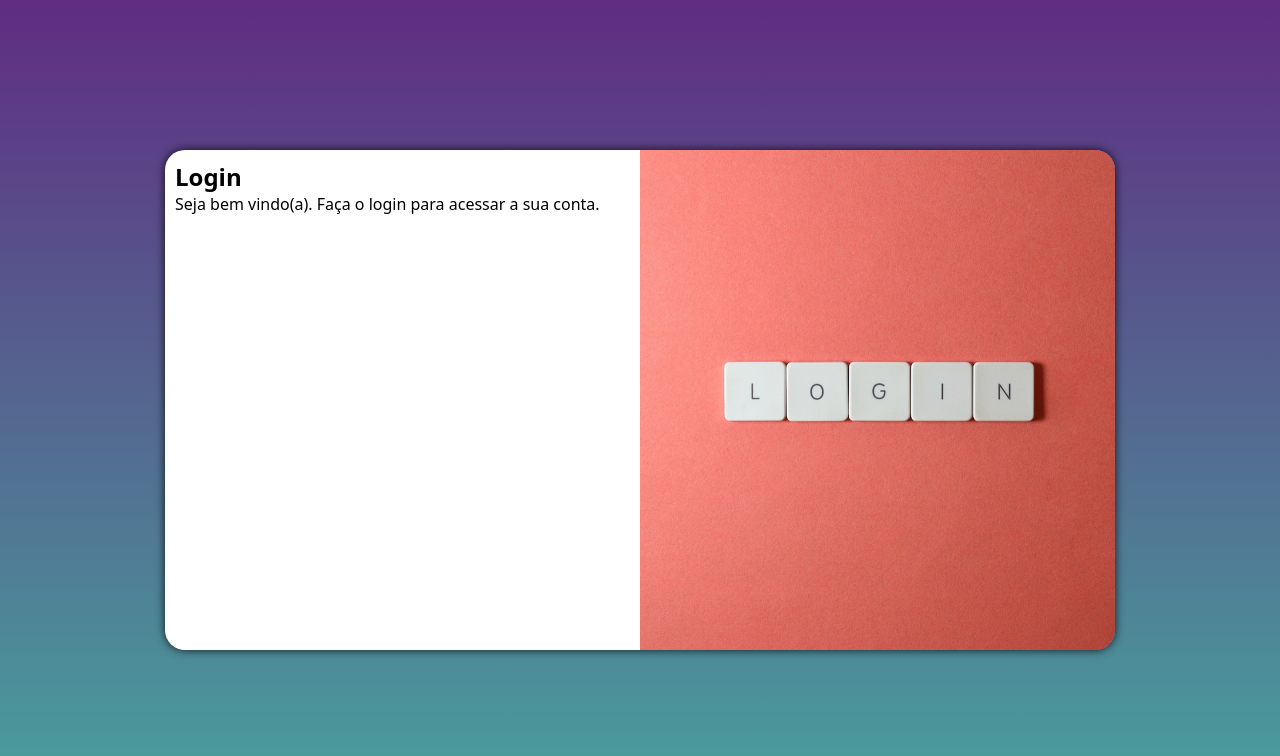
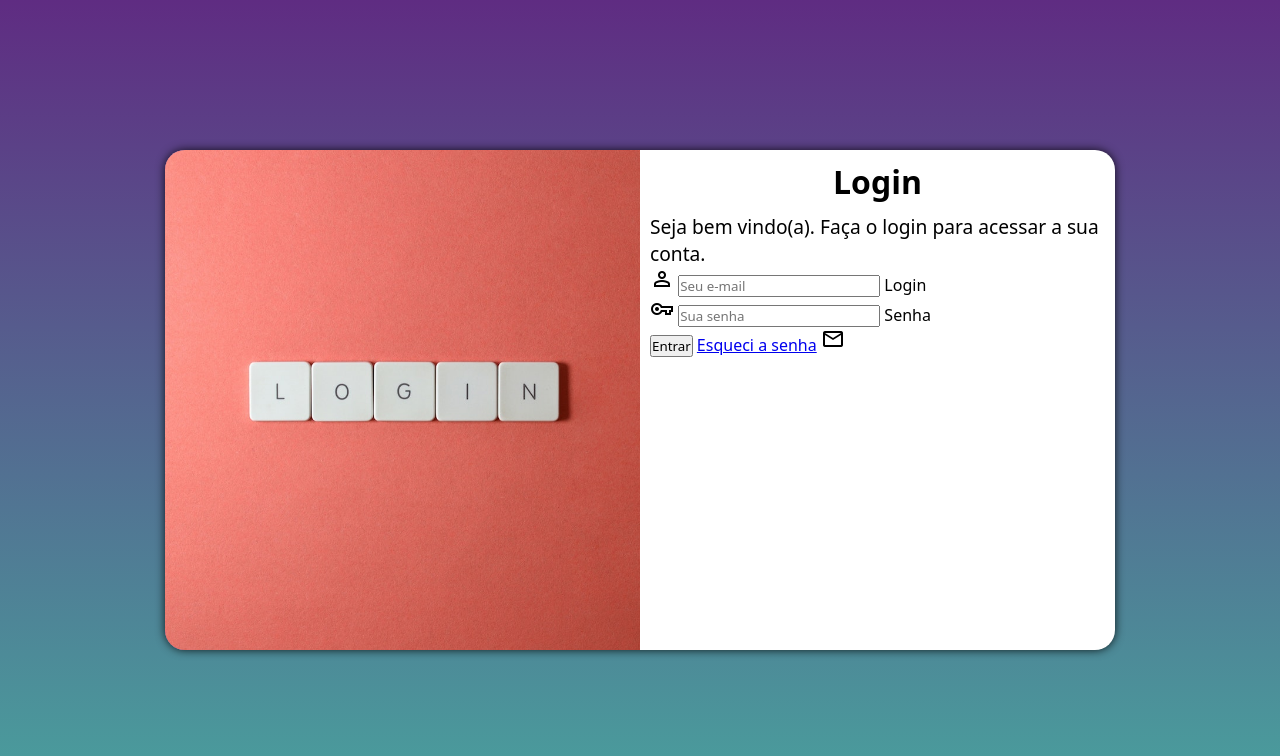
Before and after one commit to AyrtonRub/projeto-login, a plain HTML site: page index.html in a window 1280 px wide. Drawn offline with nearby package versions, Linux system fonts and the light colour scheme.

Commit message:
adicionado login

```diff
--- a/index.html
+++ b/index.html
@@ -5,6 +5,7 @@
     <meta http-equiv="X-UA-Compatible" content="IE=edge">
     <meta name="viewport" content="width=device-width, initial-scale=1.0">
     <title>Tela de login</title>
+    <link rel="stylesheet" href="https://fonts.googleapis.com/css2?family=Material+Symbols+Outlined:opsz,wght,FILL,GRAD@20..48,100..700,0..1,-50..200" />
     <link rel="stylesheet" href="style/style.css">
     <link rel="stylesheet" href="style/queries.css">
 </head>
@@ -16,12 +17,28 @@
             </div>
 
             <div id="formulario">
+
                 <h1>Login</h1>
                 <p>
                     Seja bem vindo(a). Faça o login para acessar a sua conta.
                 </p>
-                <form action="login.php" method="post">
 
+                <form action="login.php" method="post" autocomplete="on">
+
+                    <div class="campo">
+                        <span class="material-symbols-outlined">person</span>
+                        <input type="email" name="login" id="ilogin" placeholder="Seu e-mail" autocomplete="email" required maxlength="30">
+                        <label for="ilogin">Login</label>
+                    </div>
+
+                    <div class="campo">
+                        <span class="material-symbols-outlined">vpn_key</span>
+                        <input type="password" name="senha" id="isenha" placeholder="Sua senha" autocomplete="current-password" required minlength="8">
+                        <label for="isenha">Senha</label>
+                    </div>
+                        <input type="submit" value="Entrar">
+                        <a href="esqueci.html">Esqueci a senha</a>
+                        <span class="material-symbols-outlined">email</span>
                 </form>
 
             </div>
--- a/style/queries.css
+++ b/style/queries.css
@@ -5,7 +5,7 @@
     --cor02: #5f2c82;
 }
 
-@media screen and (min-width:600px) and (max-width: 992px) {
+@media screen and (min-width:768px) and (max-width: 992px) {
     body {
         background-image: linear-gradient(to bottom, var(--cor02), var(--cor01));
     }
@@ -16,13 +16,13 @@
 
     section#login > div#imagem {
         float: right;
-        width: 40%;
+        width: 30%;
         height: 100%;
     }
 
     section#login > div#formulario {
         float: left;
-        width: 60%;
+        width: 70%;
     }
 }
 
@@ -36,13 +36,21 @@
     }
 
     section#login > div#imagem {
-        float: right;
+        float: left;
         width: 50%;
         height: 100%;
     }
 
     section#login > div#formulario {
-        float: left;
+        float: right;
         width: 50%;
     }
+
+    div#formulario  > p{
+        font-size: 1.2em;
+    }
+
+    div#formulario > h1 {
+        font-size: 2em;
+    }
 }
--- a/style/style.css
+++ b/style/style.css
@@ -51,3 +51,12 @@ section#login > div#formulario {
     padding: 10px;
     display: block;
 }
+
+div#formulario > h1 {
+    text-align: center;
+    margin-bottom: 10px;
+}
+
+div#formulario  > p{
+    font-size: 0.8em;
+}
```
